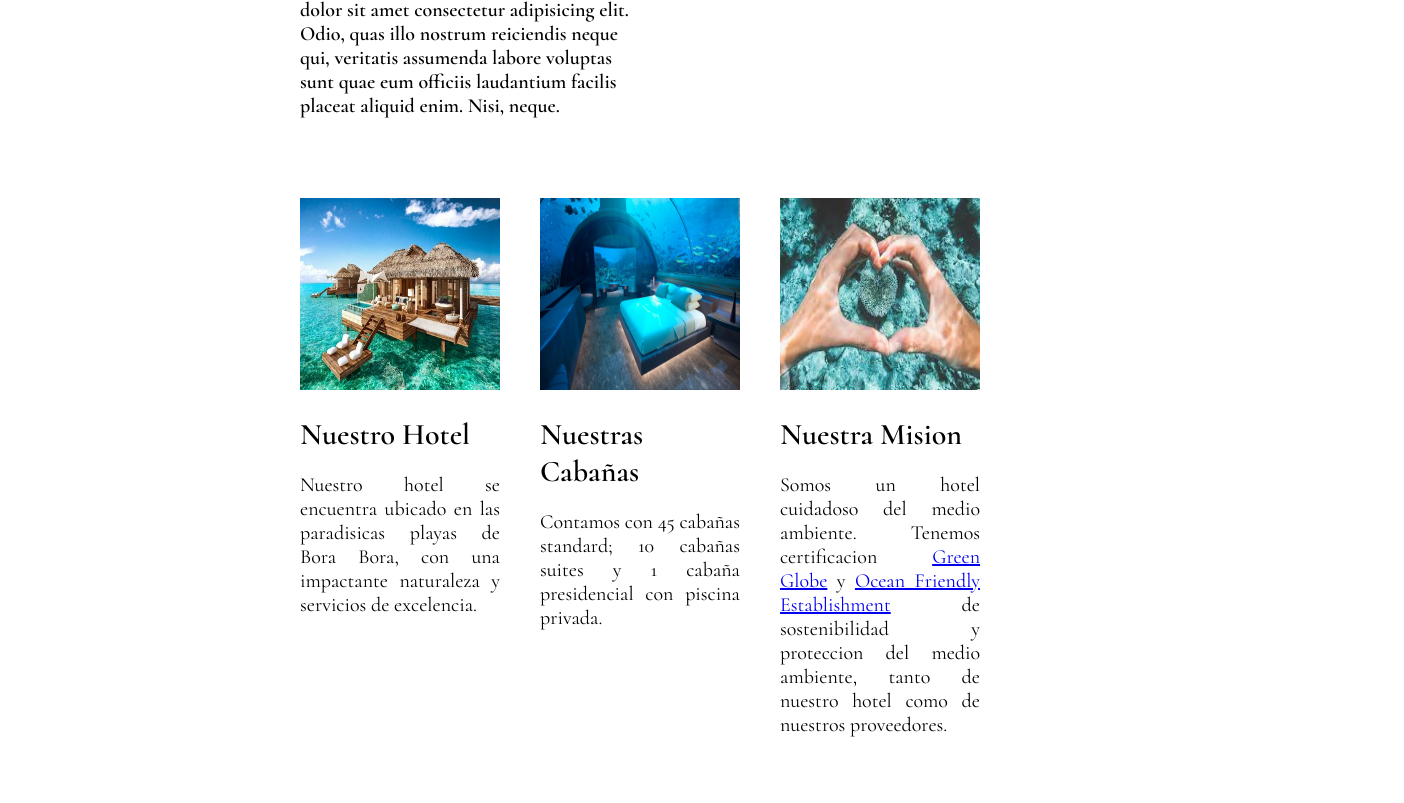
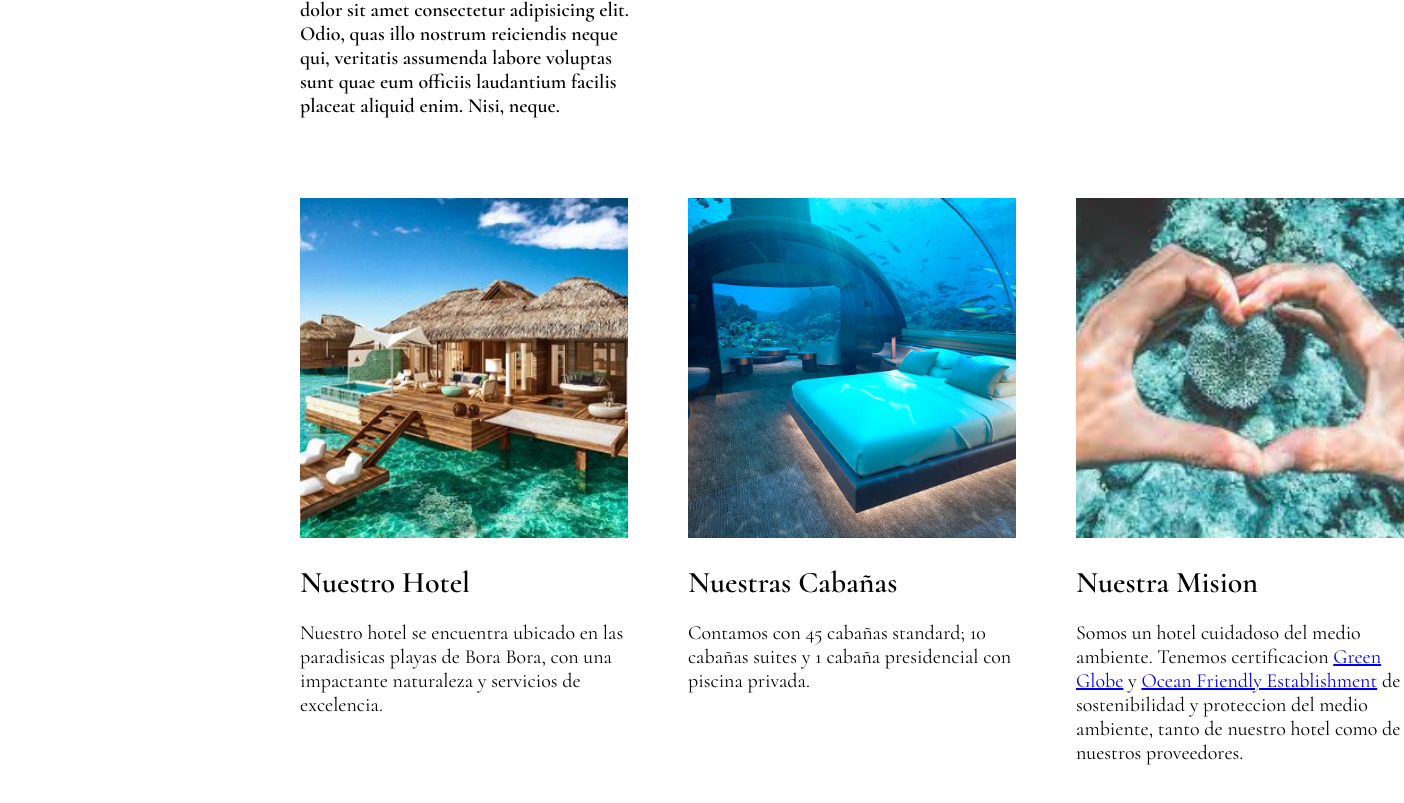
Before and after one commit to sorayanfurter/TPODesarrolloWeb, a plain HTML site: page index.html in a window 1280 px wide. Shown: the part 1446-2249 px from the top of the page, 1404 px wide, since content can reach past the window. Before the commit the page ends 2204 px from the top, so only its background shows below. Drawn offline with Linux system fonts and the light colour scheme.

Commit message:
Modificacion de cards en main

```diff
--- a/index.html
+++ b/index.html
@@ -70,12 +70,11 @@
         </p>
       </div>
       <div class="containercards">
-        <div class="carousel1">
+        <div class="card">
           <img
-          class="card1"
+
             src="/Imagenes/cabaña1.jpg"
             width="100%"
-            height="40%"
             alt=""
             />
 
@@ -84,11 +83,10 @@
             Nuestro hotel se encuentra ubicado en las paradisicas playas de Bora Bora, con una impactante naturaleza y servicios de excelencia.
           </p>
         </div>
-        <div class="card2">
+        <div class="card">
           <img
             src="/Imagenes/cabaña2.jpg"
             width="100%"
-            height="40%"
             alt=""
           />
           <h2>Nuestras Cabañas</h2>
@@ -96,11 +94,10 @@
             Contamos con 45 cabañas standard; 10 cabañas suites y 1 cabaña presidencial con piscina privada.
           </p>
         </div>
-        <div class="card3">
+        <div class="card">
           <img
             src="/Imagenes/sostenible.jfif"
             width="100%"
-            height="40%"
             alt=""
           />
           <h2>Nuestra Mision</h2>
--- a/style.css
+++ b/style.css
@@ -190,22 +190,24 @@ div .logo {
 .containercards {
   display: grid;
   grid-template-columns: repeat(3, 1fr);
-  gap: 40px;
+  gap: 60px;
   margin-top: 80px;
   margin-left: 300px;
   margin-right: 300px;
   margin-bottom: 80px;
   font-size: 20px;
-  text-align: justify;
+  grid-template-rows: auto;
 }
 
-.card1,
-.card2,
-.card3 {
-  display:-ms-grid;
-  grid-template-rows: auto;
-  text-align: start;
-  text-align: justify;
+.card {
+  display:inline;
+  grid-auto-rows: auto;
+}
+
+.card img {
+  width: 328px;
+  height: 340px;
+  object-fit: cover;
 }
 
 h2{
```
